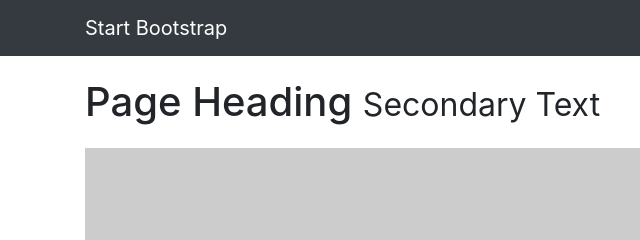
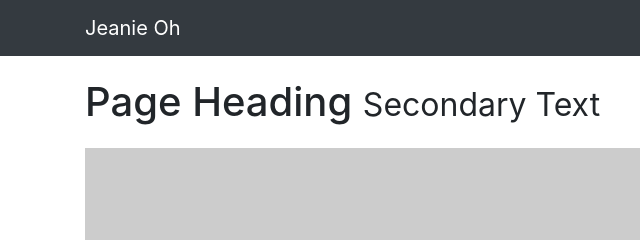
Before and after one commit to jeanieischool/jeanieischool.github.io, a website: page index.html in a window 1280 px wide. Shown: the top 240 px of the page, 0-640 px from the left. Drawn offline with Linux system fonts and the light colour scheme; placeholder pictures from the web are drawn by us.

Commit message:
Index change 1
First change

```diff
--- a/index.html
+++ b/index.html
@@ -23,7 +23,7 @@
     <!-- Navigation -->
     <nav class="navbar navbar-expand-lg navbar-dark bg-dark fixed-top">
       <div class="container">
-        <a class="navbar-brand" href="#">Start Bootstrap</a>
+        <a class="navbar-brand" href="#">Jeanie Oh</a>
         <button class="navbar-toggler" type="button" data-toggle="collapse" data-target="#navbarResponsive" aria-controls="navbarResponsive" aria-expanded="false" aria-label="Toggle navigation">
           <span class="navbar-toggler-icon"></span>
         </button>
```
